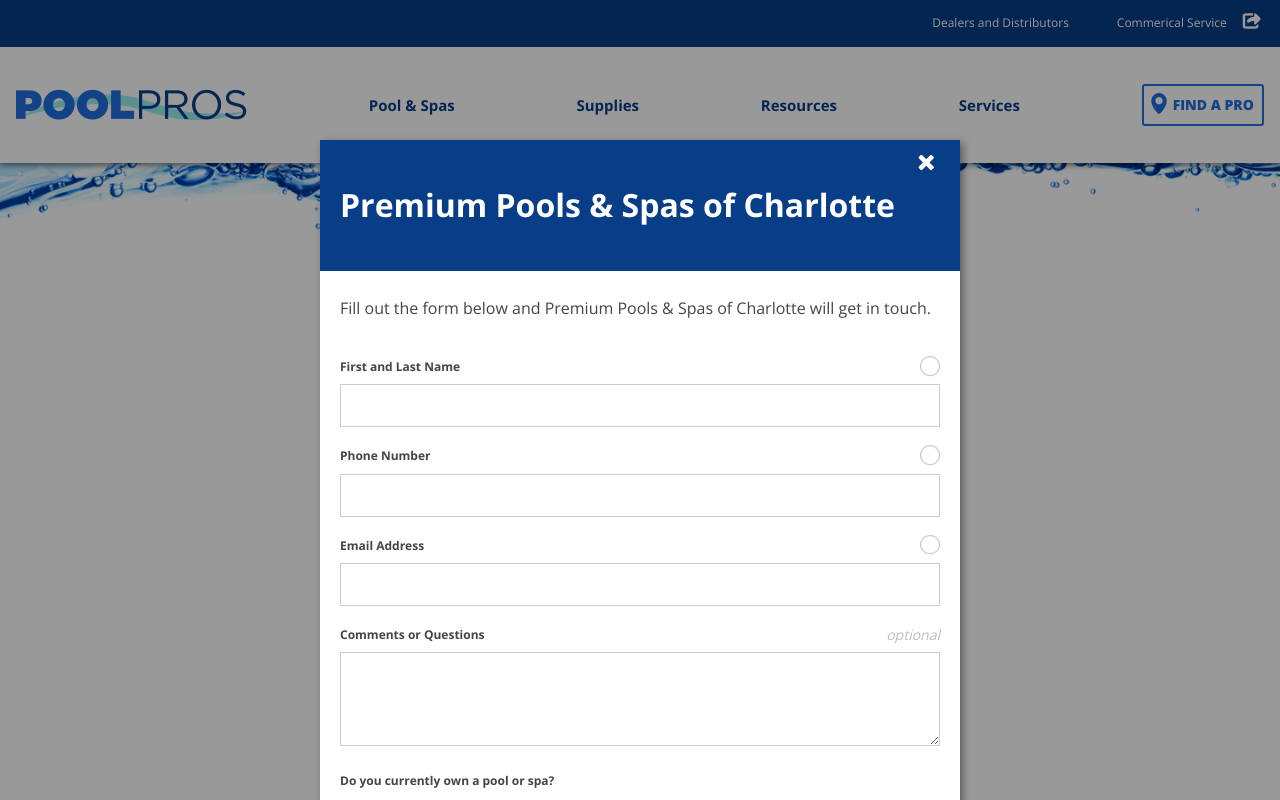
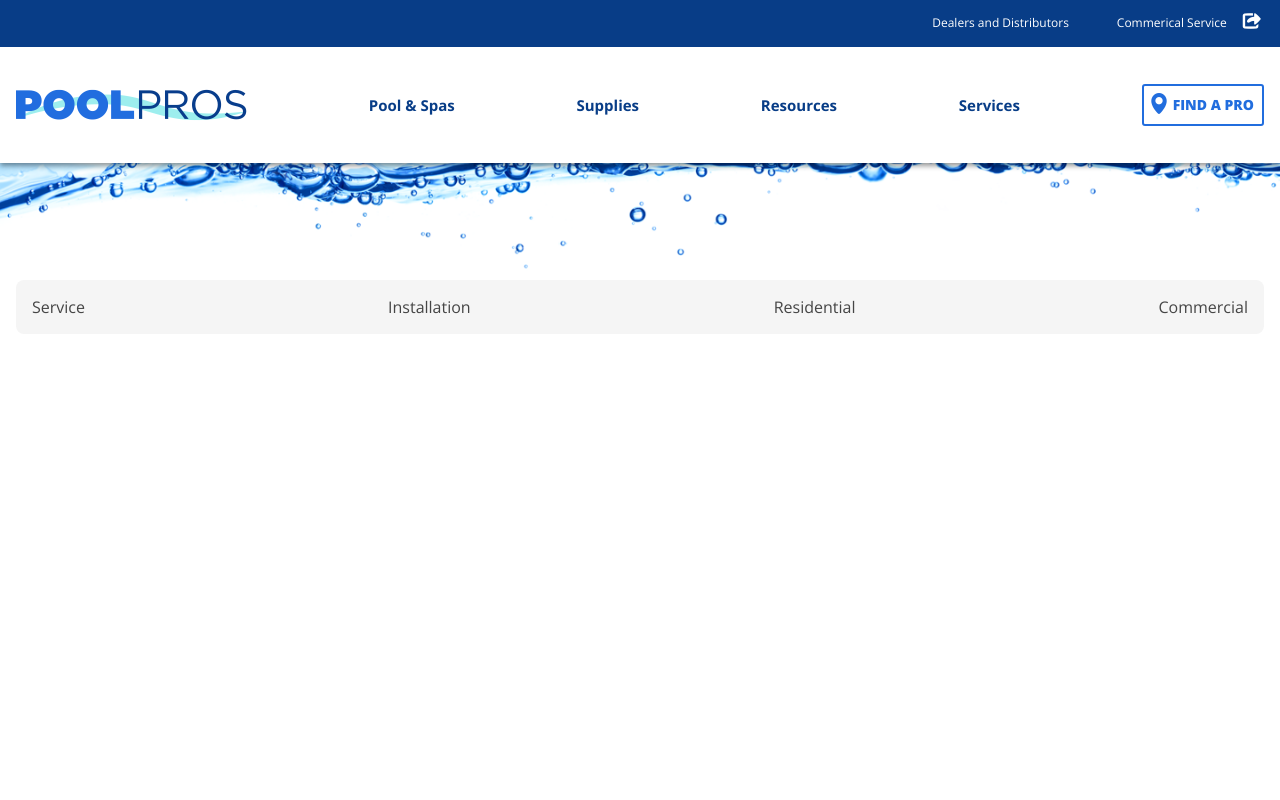
Before and after one commit to yuens1002/rvdemo, a website built with webpack: page index.html in a window 1280 px wide. Built offline with nearby package versions, Linux system fonts and the light colour scheme.

Commit message:
add options

```diff
--- a/src/components/closeModal.js
+++ b/src/components/closeModal.js
@@ -1,4 +1,4 @@
-import { Base } from '../helper.js'
+import { Base } from './base.js'
 
 class CloseButton extends Base {
   constructor(element, {className}) {
--- a/src/components/inputField.js
+++ b/src/components/inputField.js
@@ -1,4 +1,4 @@
-import { Base } from '../helper.js'
+import { Base } from './base.js'
 import { $commit } from '../store.js'
 
 class InputField extends Base {
--- a/src/components/modal.js
+++ b/src/components/modal.js
@@ -1,5 +1,5 @@
 import { FORM, $commit } from '../store.js'
-import { Base } from '../helper.js'
+import { Base } from './base.js'
 import closeModalBtn from './closeModal.js'
 import InputField from './inputField.js'
 import TextArea from './textArea.js'
@@ -15,7 +15,8 @@
     <p style="padding-bottom:20px">${FORM.subtitle}</p>
   </div>
   <div class="modal__footer">
-    <button class="--pull-right">Send</button>
+    <hr class="--style">
+    <button class="btn--primary btn--send"><i class="ss-icon">mail</i> Send</button>
   </div>
 </div>
 `
--- /dev/null
+++ b/src/components/options.js
@@ -0,0 +1,23 @@
+import { Base } from './base.js'
+import { OPTIONS } from '../store.js'
+
+const template = `
+  <div class="options__container container">
+    <div class="options__header med-hidden">
+      <div class="options-results">${OPTIONS.result}</div>
+      <div class="options-filter"></div>
+    </div>
+    <div class="options__body">
+      <div class="options__list">
+          <div class="options__list__item">${OPTIONS.items[0]}</div>
+          <div class="options__list__item">${OPTIONS.items[1]}</div>
+          <div class="options__list__item">${OPTIONS.items[2]}</div>
+          <div class="options__list__item">${OPTIONS.items[3]}</div>
+      </div>
+    </div>
+  </div>
+`
+
+const options = new Base('section', {template, className: 'options'})
+const filter = options.element
+export default filter
--- a/src/components/radioButton.js
+++ b/src/components/radioButton.js
@@ -1,4 +1,4 @@
-import { Base } from '../helper.js'
+import { Base } from './base.js'
 import { $commit } from '../store.js'
 
 class Radio extends Base {
@@ -9,6 +9,9 @@
     this.value = props.value
     this.template = `<span class="form-control__label">${props.title}</span>`
     this.element.innerHTML = this.innerHTML
+  }
+  get radioElm () {
+    return
   }
   get innerHTML () {
     let innerHTML = this.template
@@ -27,6 +30,7 @@
     })
     return innerHTML
   }
+
 }
 
 export default Radio
--- a/src/components/textArea.js
+++ b/src/components/textArea.js
@@ -1,4 +1,4 @@
-import { Base } from '../helper.js'
+import { Base } from './base.js'
 import { $commit } from '../store.js'
 
 class TextArea extends Base {
--- a/src/index.js
+++ b/src/index.js
@@ -2,9 +2,10 @@
 import header from './components/header'
 import hero from './components/hero'
 import modal from './components/modal'
+import filter from './components/options'
 
 const app = document.getElementById('app')
-const components = [modal, header, hero]
+const components = [modal, header, hero, filter]
 
 components.forEach(component => {
   app.append(component)
--- a/src/scss/_components.scss
+++ b/src/scss/_components.scss
@@ -4,3 +4,4 @@
 @import './components/topbar';
 @import './components/modal';
 @import './components/form';
+@import './components/options';
--- a/src/scss/_reset.scss
+++ b/src/scss/_reset.scss
@@ -32,3 +32,7 @@
   font-size: 150%;
   padding: 0 0.2rem 0 0;
 }
+hr.--style {
+  border-top: 2px solid rgb(236, 236, 236);
+  border-bottom: 1px solid rgb(236, 236, 236);
+}
--- a/src/scss/_vars.scss
+++ b/src/scss/_vars.scss
@@ -4,8 +4,10 @@
 $color-tertiary: hsl(180, 70%, 77%) !default;
 $color-background: hsla(0, 0%, 0%, 0.4) !default;
 $color-base: hsl(0, 0%, 100%) !default;
+$color-lighter-gray: hsl(0, 0%, 84%) !default;
+$color-light-gray: hsl(0, 0%, 96%) !default;
 $color-med-gray: hsl(0, 0%, 27%) !default;
-$color-base-gray: rgb(190, 190, 190) !default;
+$color-base-gray: hsl(0, 0%, 74%) !default;
 
 //typography
 $base-font-size: 16px !default;
--- a/src/scss/components/_button.scss
+++ b/src/scss/components/_button.scss
@@ -18,17 +18,24 @@
 .btn--primary {
   @extend %button;
   color: $color-secondary;
-  border-color: $color-secondary
+  border-color: $color-secondary;
+  &:hover {
+    border-color: $color-tertiary;
+  }
 }
 .btn--close {
-  line-height: 0;
   @extend %button;
   padding: 0;
   float: right;
   color: $color-base;
+  font-size: 14px;
   border: transparent;
-  font-size: 14px;
-  & :hover {
-    color: $color-secondary
+  &:hover {
+    color: $color-secondary;
   }
 }
+.btn--send {
+  margin-top: 20px;
+  padding-left: .5rem;
+  float: right;
+}
--- a/src/scss/components/_form.scss
+++ b/src/scss/components/_form.scss
@@ -10,11 +10,6 @@
   margin: 6px 0 18px 0;
   background-color: transparent;
   font-size: 15px;
-  //not sure why textarea isn't multi-line
-  & textarea {
-
-    width: 80%;
-  }
 }
 
 .form-control__label {
--- a/src/scss/components/_modal.scss
+++ b/src/scss/components/_modal.scss
@@ -1,5 +1,5 @@
 .modal {
-  display: block; /* Hidden by default */
+  display: none; /* Hidden by default */
   position: fixed; /* Stay in place */
   z-index: 100; /* Sit on top */
   padding-top: $modal-from-top; /* Location of the box */
@@ -34,3 +34,7 @@
 .modal__close {
   float: right;
 }
+.modal__footer {
+  @include clearfix;
+  padding: 0 20px 25px 20px;
+}
--- /dev/null
+++ b/src/scss/components/_options.scss
@@ -0,0 +1,38 @@
+.options {
+  width: 100%;
+  background-color: $color-light-gray;
+  @include respond-to('medium') {
+    background-color: transparent;
+  }
+}
+.options__container {
+}
+.options__header {
+  padding: .5rem 0;
+}
+.options-results {
+  color: $color-secondary;
+  font-size: 16px;
+}
+.options-filter {
+
+}
+.options__body {
+  background-color: $color-base;
+  border: 1px solid $color-lighter-gray;
+  padding: 1rem;
+  margin-bottom: 25px;
+  @include respond-to('medium') {
+    border: none;
+    background-color: $color-light-gray;
+    border-radius: .5rem;
+    justify-content: space-between;
+  }
+}
+.options__list {
+  display: block;
+  @include respond-to('medium') {
+    display: flex;
+    justify-content: space-between;
+  }
+}
--- a/src/store.js
+++ b/src/store.js
@@ -7,6 +7,16 @@
   findPro: {
     mobile: 'FIND A PRO',
     tabletUp: 'Find a Pool Pro'
+  },
+  options: {
+    result: '7 dealers in 28226',
+    filter: 'Filter Results',
+    items: [
+      'Service',
+      'Installation',
+      'Residential',
+      'Commercial'
+    ]
   },
   form: {
     icons: {
@@ -81,9 +91,11 @@
 const $commit = commits.$commit
 const PROBUTTON = data.findPro
 const FORM = data.form
+const OPTIONS = data.options
 export {
   PROBUTTON,
   FORM,
+  OPTIONS,
   $commit,
   DEALERS
 }
```
Also changed, not shown: src/components/card.js (added, +23 -0 lines), src/components/base.js (renamed from src/helper.js), src/img/radio-btn-checked.png (added), src/img/radio-btn.png (added).
